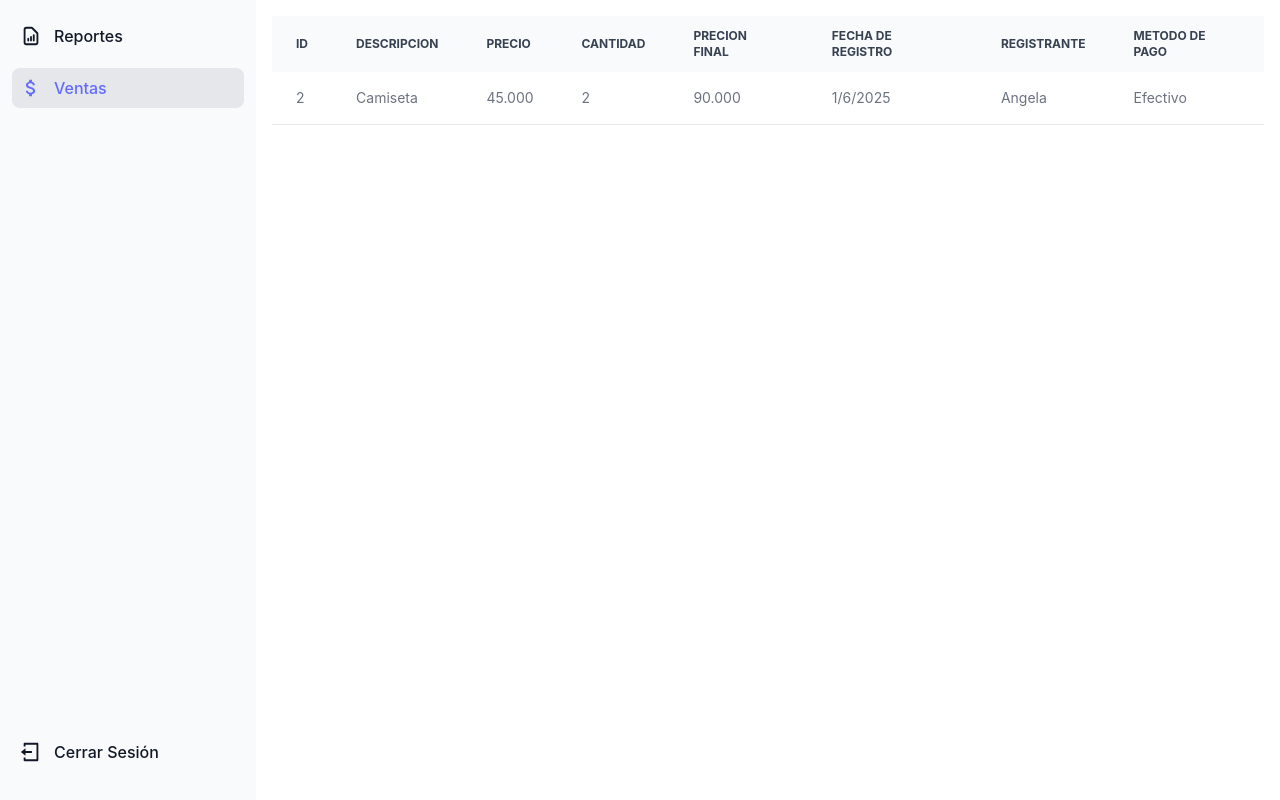
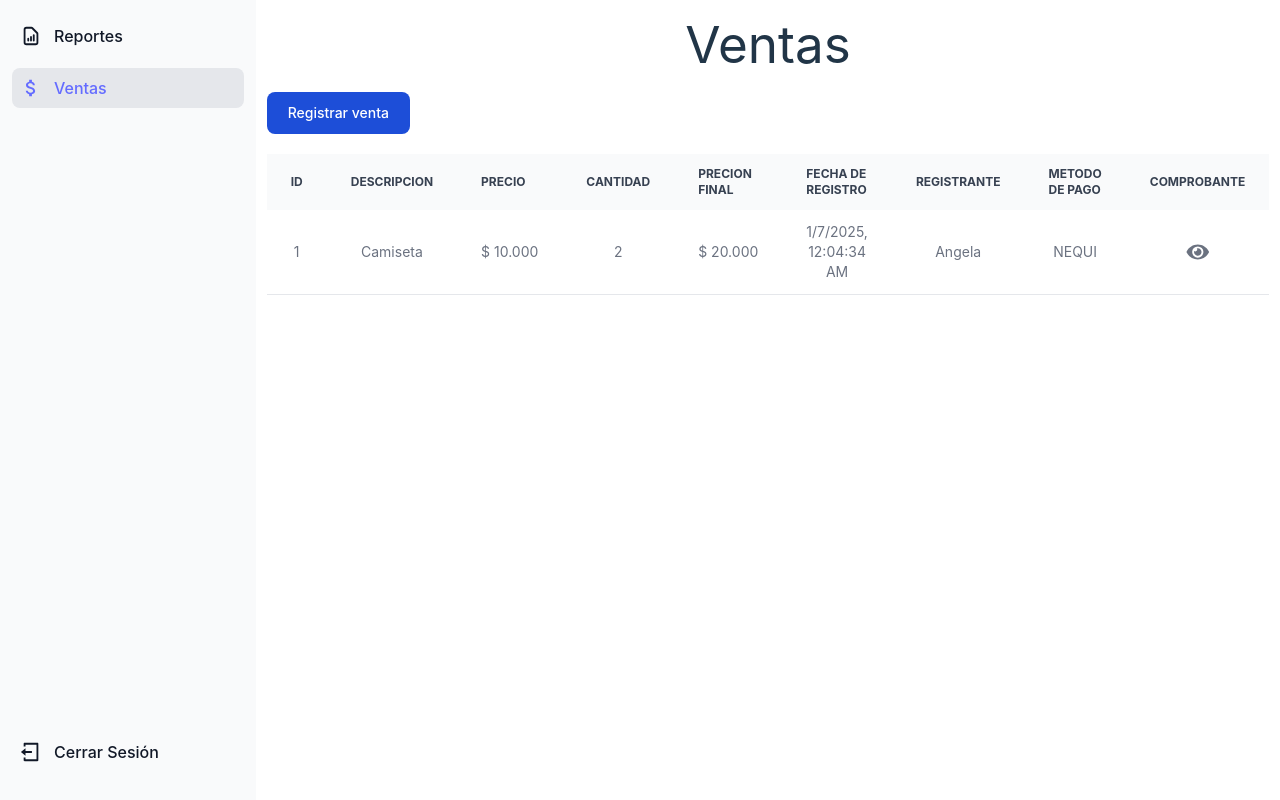
Before and after one commit to HaroldCCS/template-sales-project-front, a React (Vite) app: page /ventas in a window 1280 px wide. Built offline with nearby package versions, Linux system fonts and the light colour scheme.

Commit message:
✨  modal registrar venta

```diff
--- /dev/null
+++ b/src/modules/salesLog/salesLogRegister/salesLogRegister.component.tsx
@@ -0,0 +1,45 @@
+import { useState } from "react"
+
+
+const SalesLogRegisterComponent = () => {
+  const [isOpen, setIsOpen] = useState(false)
+  return (
+    <>
+      <button onClick={() => setIsOpen(true)} data-modal-target="default-modal" data-modal-toggle="default-modal" className=" mb-5 block text-white bg-blue-700 hover:bg-blue-800 focus:ring-4 focus:outline-none focus:ring-blue-300 font-medium rounded-lg text-sm px-5 py-2.5 text-center dark:bg-blue-600 dark:hover:bg-blue-700 dark:focus:ring-blue-800" type="button">
+        Registrar venta
+      </button>
+
+      <div id="default-modal" tabIndex={-1} aria-hidden="true" className={`${isOpen ? '' : 'hidden'} bg-gray-400 bg-opacity-50 overflow-y-auto overflow-x-hidden fixed flex top-0 right-0 left-0 z-50 justify-center items-center w-full md:inset-0 h-[calc(100%-1rem)] max-h-full`}>
+        <div className="relative p-4 w-full max-w-2xl max-h-full">
+          <div className="relative bg-white rounded-lg shadow dark:bg-gray-700">
+            <div className="flex items-center justify-between p-4 md:p-5 border-b rounded-t dark:border-gray-600">
+              <h3 className="text-xl font-semibold text-gray-900 dark:text-white">
+                Terms of Service
+              </h3>
+              <button type="button" className="text-gray-400 bg-transparent hover:bg-gray-200 hover:text-gray-900 rounded-lg text-sm w-8 h-8 ms-auto inline-flex justify-center items-center dark:hover:bg-gray-600 dark:hover:text-white" data-modal-hide="default-modal">
+                <svg className="w-3 h-3" aria-hidden="true" xmlns="http://www.w3.org/2000/svg" fill="none" viewBox="0 0 14 14">
+                  <path stroke="currentColor" stroke-linecap="round" stroke-linejoin="round" stroke-width="2" d="m1 1 6 6m0 0 6 6M7 7l6-6M7 7l-6 6" />
+                </svg>
+                <span className="sr-only">Close modal</span>
+              </button>
+            </div>
+            <div className="p-4 md:p-5 space-y-4">
+              <p className="text-base leading-relaxed text-gray-500 dark:text-gray-400">
+                With less than a month to go before the European Union enacts new consumer privacy laws for its citizens, companies around the world are updating their terms of service agreements to comply.
+              </p>
+              <p className="text-base leading-relaxed text-gray-500 dark:text-gray-400">
+                The European Union’s General Data Protection Regulation (G.D.P.R.) goes into effect on May 25 and is meant to ensure a common set of data rights in the European Union. It requires organizations to notify users as soon as possible of high-risk data breaches that could personally affect them.
+              </p>
+            </div>
+            <div className="flex items-center p-4 md:p-5 border-t border-gray-200 rounded-b dark:border-gray-600">
+              <button onClick={() => setIsOpen(false)} data-modal-hide="default-modal" type="button" className="text-white bg-blue-700 hover:bg-blue-800 focus:ring-4 focus:outline-none focus:ring-blue-300 font-medium rounded-lg text-sm px-5 py-2.5 text-center dark:bg-blue-600 dark:hover:bg-blue-700 dark:focus:ring-blue-800">I accept</button>
+              <button onClick={() => setIsOpen(false)} data-modal-hide="default-modal" type="button" className="py-2.5 px-5 ms-3 text-sm font-medium text-gray-900 focus:outline-none bg-white rounded-lg border border-gray-200 hover:bg-gray-100 hover:text-blue-700 focus:z-10 focus:ring-4 focus:ring-gray-100 dark:focus:ring-gray-700 dark:bg-gray-800 dark:text-gray-400 dark:border-gray-600 dark:hover:text-white dark:hover:bg-gray-700">Decline</button>
+            </div>
+          </div>
+        </div>
+      </div>
+    </>
+  )
+}
+
+export default SalesLogRegisterComponent
--- /dev/null
+++ b/src/modules/salesLog/salesLogTable/salesLogTable.component.tsx
@@ -0,0 +1,113 @@
+import { useEffect, useState } from "react";
+import { FaEye } from "react-icons/fa";
+import MoneyFormatter from "../../../utility/MoneyFormatter";
+
+
+interface ISalesLog {
+	id: number;
+	description: string;
+	price: number;
+	quantity: number;
+	finalPrice: number;
+	date: Date;
+	registrant: string;
+	method: 'NEQUI'  | 'EFECTIVO' | 'TARJETA' | 'DAVIPLATA';
+	file: string;
+}
+
+const SalesLogTableComponent = () => {
+
+	const [sales, setSales] = useState<ISalesLog[]>([])
+
+	useEffect(() => {
+
+		//peticion al back
+		const response: ISalesLog[] = [{
+			id: 1,
+			description: 'Camiseta',
+			price: 10000,
+			quantity: 2,
+			finalPrice: 20000,
+			date: new Date(),
+			registrant: 'Angela',
+			method: 'NEQUI',
+			file: ''
+		}]
+
+		setSales(response)
+
+	}, [])
+
+	return (
+		<div className="relative overflow-x-auto">
+			<table className="w-full text-sm text-left rtl:text-right text-gray-500 dark:text-gray-400">
+
+				<thead className="text-xs text-gray-700 uppercase bg-gray-50 dark:bg-gray-700 dark:text-gray-400">
+					<tr>
+						<th scope="col" className="px-6 py-3">
+							id
+						</th>
+						<th scope="col" className="px-6 py-3">
+							Descripcion
+						</th>
+						<th scope="col" className="px-6 py-3">
+							Precio
+						</th>
+						<th scope="col" className="px-6 py-3">
+							Cantidad
+						</th>
+						<th scope="col" className="px-6 py-3">
+							Precion final
+						</th>
+						<th scope="col" className="px-6 py-3">
+							Fecha de registro
+						</th>
+						<th scope="col" className="px-6 py-3">
+							Registrante
+						</th>
+						<th scope="col" className="px-6 py-3">
+							Metodo de pago
+						</th>
+						<th scope="col" className="px-6 py-3">
+							Comprobante
+						</th>
+					</tr>
+				</thead>
+
+				<tbody>
+					{sales?.map(data => <RowComponent sale={data} />)}
+				</tbody>
+
+			</table>
+		</div>
+	)
+}
+
+const RowComponent = (props: {sale: ISalesLog}) => {
+	return (
+		<tr className="bg-white border-b dark:bg-gray-800 dark:border-gray-700">
+			<ColumnComponent title={props.sale.id?.toString()}> </ColumnComponent>
+			<ColumnComponent title={props.sale.description}> </ColumnComponent>
+			<ColumnComponent title={MoneyFormatter(props.sale.price)}> </ColumnComponent>
+			<ColumnComponent title={props.sale.quantity?.toString()}> </ColumnComponent>
+			<ColumnComponent title={MoneyFormatter(props.sale.finalPrice)}> </ColumnComponent>
+			<ColumnComponent title={new Date(props.sale.date)?.toLocaleString()}> </ColumnComponent>
+			<ColumnComponent title={props.sale.registrant}> </ColumnComponent>
+			<ColumnComponent title={props.sale.method}> </ColumnComponent>
+			<ColumnComponent title={''}>
+				<FaEye size={20} className="hover:text-blue-600 dark:hover:text-blue-500 cursor-pointer flex w-full items-center justify-center" />
+			</ColumnComponent>
+		</tr>
+	)
+}
+
+const ColumnComponent = (props: {children?: React.ReactNode, title: string}) => {
+	return (
+		<td scope="col" className="px-6 py-3 text-center">
+			{props.title}
+			{props.children}
+		</td>
+	)
+}
+
+export default SalesLogTableComponent
--- a/src/pages/salesLog/salesLog.page.tsx
+++ b/src/pages/salesLog/salesLog.page.tsx
@@ -1,80 +1,19 @@
+import SalesLogRegisterComponent from "../../modules/salesLog/salesLogRegister/salesLogRegister.component";
+import SalesLogTableComponent from "../../modules/salesLog/salesLogTable/salesLogTable.component";
 
 
 
 const SalesLogPage = () => {
+
 	return (
+		<>
+			<h1 className="flex w-full justify-center mb-5"> Ventas </h1>
 
-
-		<div className="relative overflow-x-auto">
-			<table className="w-full text-sm text-left rtl:text-right text-gray-500 dark:text-gray-400">
-				<thead className="text-xs text-gray-700 uppercase bg-gray-50 dark:bg-gray-700 dark:text-gray-400">
-					<tr>
-						<th scope="col" className="px-6 py-3">
-							id
-						</th>
-						<th scope="col" className="px-6 py-3">
-							Descripcion
-						</th>
-						<th scope="col" className="px-6 py-3">
-							Precio
-						</th>
-						<th scope="col" className="px-6 py-3">
-							Cantidad
-						</th>
-						<th scope="col" className="px-6 py-3">
-							Precion final
-						</th>
-						<th scope="col" className="px-6 py-3">
-							Fecha de registro
-						</th>
-						<th scope="col" className="px-6 py-3">
-							Registrante
-						</th>
-						<th scope="col" className="px-6 py-3">
-							Metodo de pago
-						</th>
-
-					</tr>
-				</thead>
-				<tbody>
-					<RowComponent></RowComponent>
-
-				</tbody>
-			</table>
-		</div>
-
+			<SalesLogRegisterComponent />
+			<SalesLogTableComponent />
+		</>
 	)
 }
 
-const RowComponent = () => {
-	return (
-		<tr className="bg-white border-b dark:bg-gray-800 dark:border-gray-700">
-			<td className="px-6 py-4">
-			2
-			</td>
-			<td className="px-6 py-4">
-			Camiseta
-			</td>
-			<td className="px-6 py-4">
-			45.000
-			</td>
-			<td className="px-6 py-4">
-			2
-			</td>
-			<td className="px-6 py-4">
-			90.000
-			</td>
-			<td className="px-6 py-4">
-			1/6/2025
-			</td>
-			<td className="px-6 py-4">
-			Angela
-			</td>
-			<td className="px-6 py-4">
-			Efectivo
-			</td>
-		</tr>
-	)
-}
 
 export default SalesLogPage
--- /dev/null
+++ b/src/utility/MoneyFormatter.ts
@@ -0,0 +1,12 @@
+
+const MoneyFormatter = (value: number) => {
+  const formatter = new Intl.NumberFormat('es-CO', {
+    style: 'currency',
+    currency: 'COP',
+    minimumFractionDigits: 0,
+  });
+
+  return formatter.format(value)
+};
+
+export default MoneyFormatter;
```
